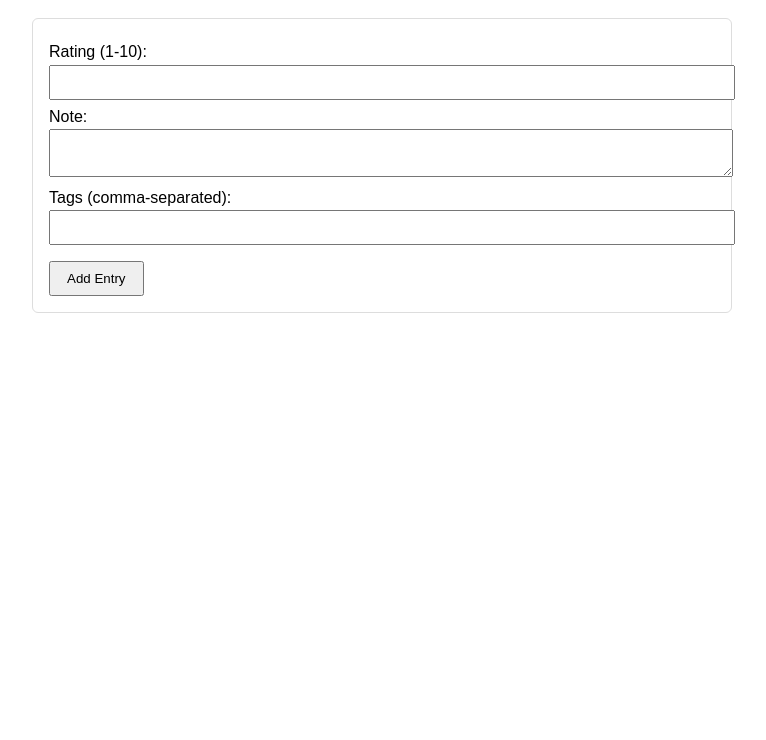
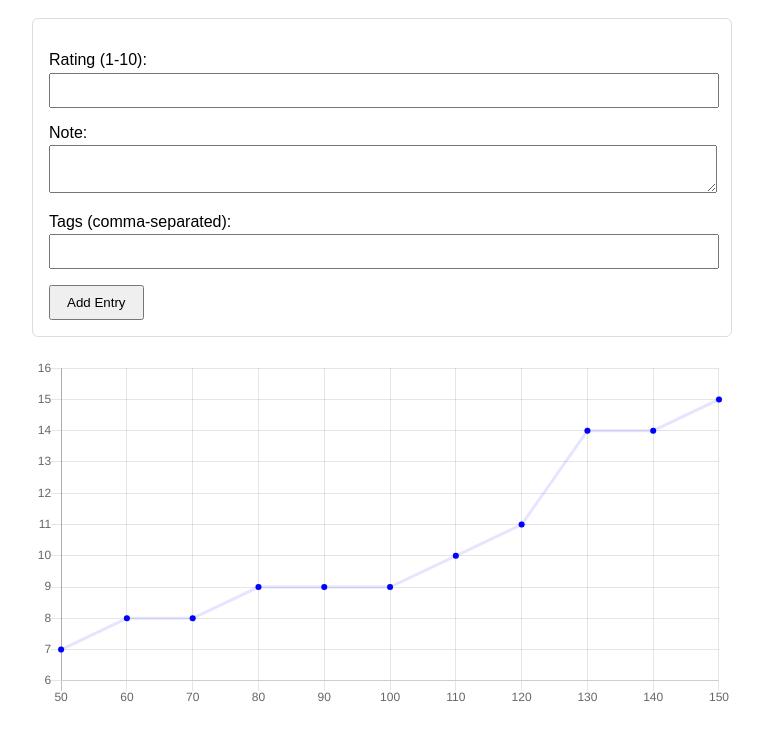
Before and after one commit to aspersieman/daisy, a plain HTML site: page web/index.htm in a window 1280 px wide. Shown: the part 72-812 px from the top of the page, without its empty margins (258-1024 px from the left). Drawn offline with nearby package versions, Linux system fonts and the light colour scheme; no server answers.

Commit message:
Fixed styles; chart prototype

```diff
--- a/web/css/style.css
+++ b/web/css/style.css
@@ -5,3 +5,4 @@
 input, textarea { width: 100%; padding: 0.5rem; margin-top: 0.2rem; }
 button { margin-top: 1rem; padding: 0.5rem 1rem; }
 .entry { background: #f9f9f9; }
+#entry-form > label { padding: 0.5rem 1rem 0 0; }
--- a/web/index.htm
+++ b/web/index.htm
@@ -3,6 +3,7 @@
     <head>
         <meta charset="UTF-8">
         <title>Wellness Tracker</title>
+        <script src="https://cdnjs.cloudflare.com/ajax/libs/Chart.js/2.9.4/Chart.js"></script>
         <link rel="stylesheet" href="css/reset.css">
         <link rel="stylesheet" href="css/style.css">
     </head>
@@ -15,6 +16,32 @@
             <label>Tags (comma-separated): <input type="text" id="tags"></label>
             <button type="submit">Add Entry</button>
         </form>
+
+        <canvas id="myChart" style="width:100%;max-width:700px;"></canvas>
+        <script language="javascript">
+        const xValues = [50,60,70,80,90,100,110,120,130,140,150];
+        const yValues = [7,8,8,9,9,9,10,11,14,14,15];
+
+        new Chart("myChart", {
+            type: "line",
+            data: {
+                labels: xValues,
+                datasets: [{
+                    fill: false,
+                    lineTension: 0,
+                    backgroundColor: "rgba(0,0,255,1)",
+                    borderColor: "rgba(0,0,255,0.1)",
+                    data: yValues
+                }]
+            },
+            options: {
+                legend: {display: false},
+                scales: {
+                    yAxes: [{ticks: {min: 6, max:16}}],
+                }
+            }
+        });
+        </script>
 
         <div id="entries"></div>
 
@@ -59,7 +86,7 @@
 <strong>Note:</strong> ${entry.note || '(none)'}<br>
 <strong>Tags:</strong> ${entry.tags}<br>
 <small><em>${new Date(entry.date).toLocaleString()}</em></small><br>
-          <button onclick="deleteEntry(${entry.ID})">Delete</button>
+<button onclick="deleteEntry(${entry.id})">Delete</button>
 `;
                 container.appendChild(div);
             });
```
Lines whose indentation alone changed are shown as unchanged.
